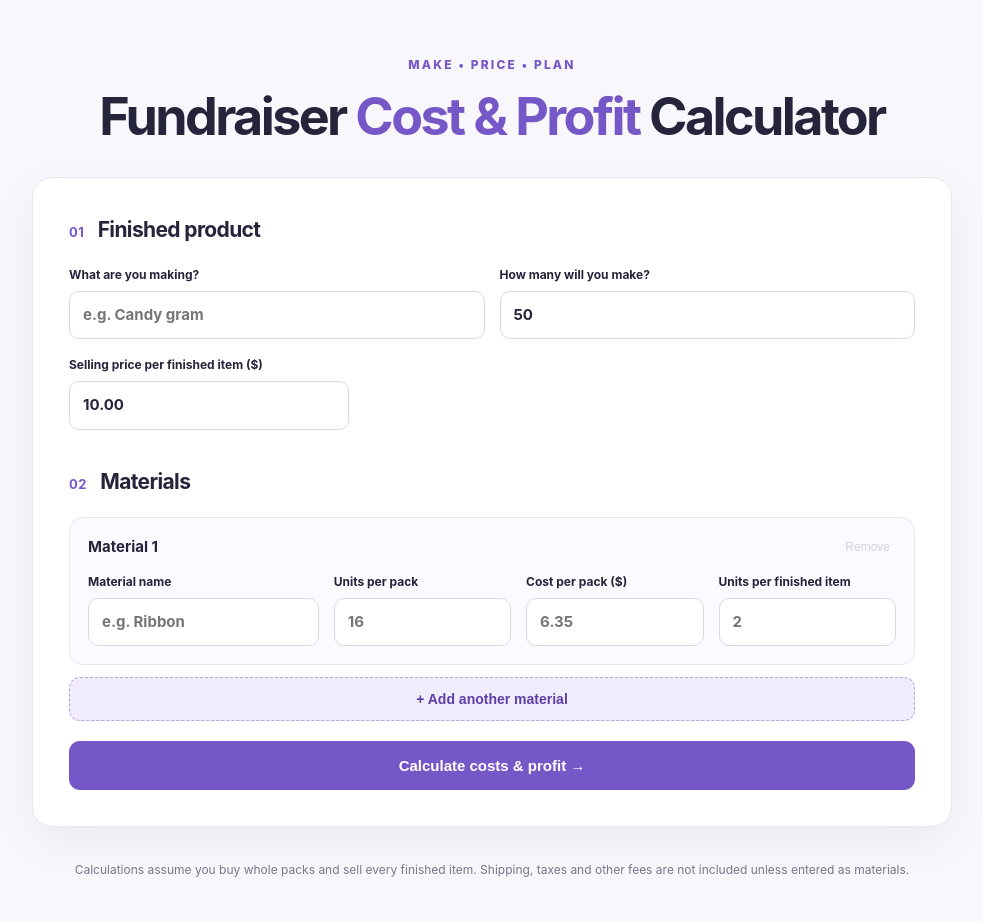
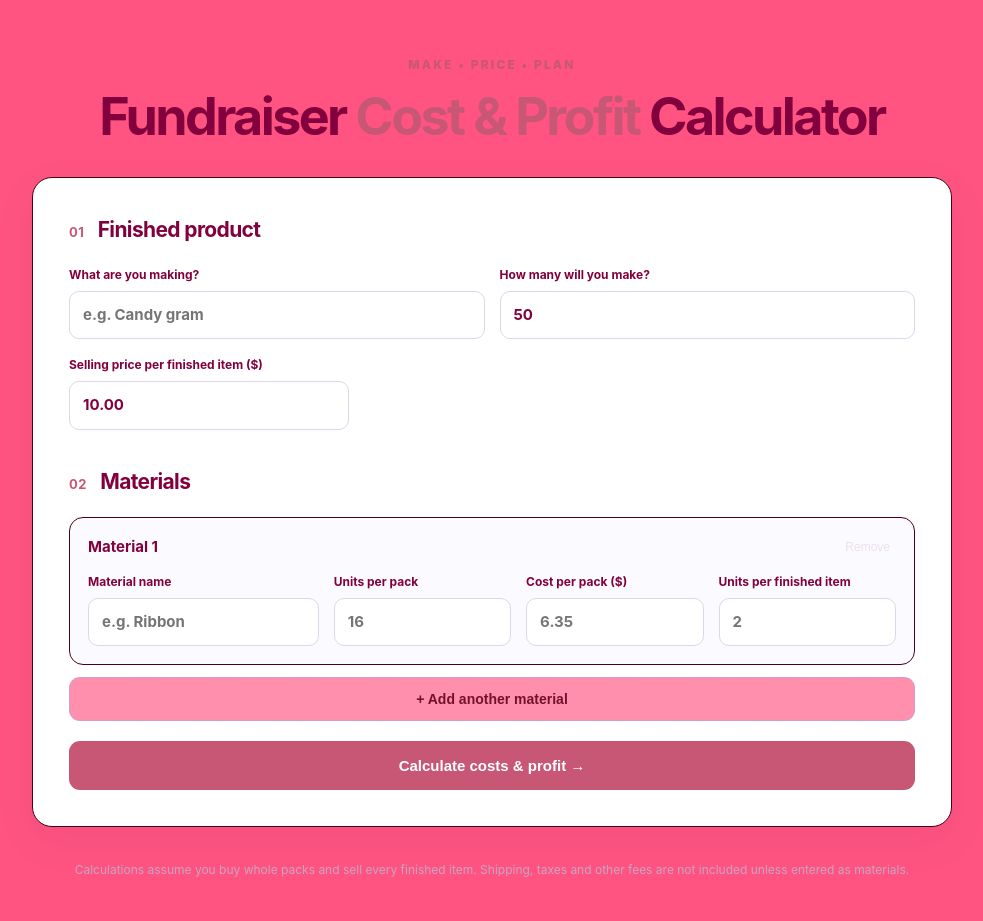
Before and after one commit to oh-boyyo/ProductCalculator, a Flask app: page / in a window 1280 px wide. Shown: the whole page, without its empty margins (148-1131 px from the left). Run offline with Flask 3, Linux system fonts and the light colour scheme.

Commit message:
Add files via upload

```diff
--- a/static/style.css
+++ b/static/style.css
@@ -1,13 +1,13 @@
 /* Change these colors to customize your website. */
 :root {
-  --background: #f8f7fc;
+  --background: #ff5482;
   --surface: #ffffff;
-  --text: #25243b;
-  --muted: #79778b;
-  --accent: #7657c7;
-  --accent-dark: #5d3fa8;
-  --soft-accent: #f1ecfb;
-  --border: #e8e4f0;
+  --text: #82003d;
+  --muted: #c7a5c5;
+  --accent: #c75775;
+  --accent-dark: #73112b;
+  --soft-accent: #ff8fad;
+  --border: #4a0115;
   --radius: 20px;
 }
 * { box-sizing: border-box; }
```
